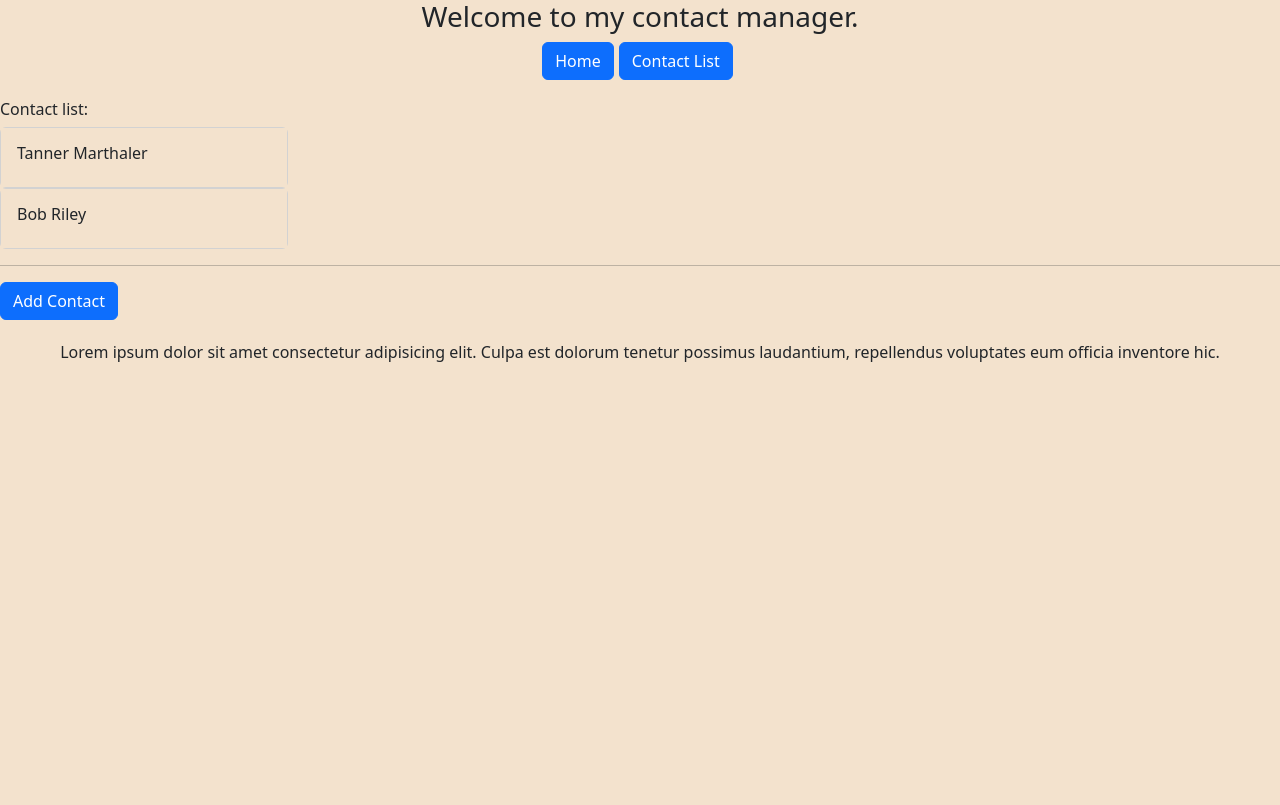
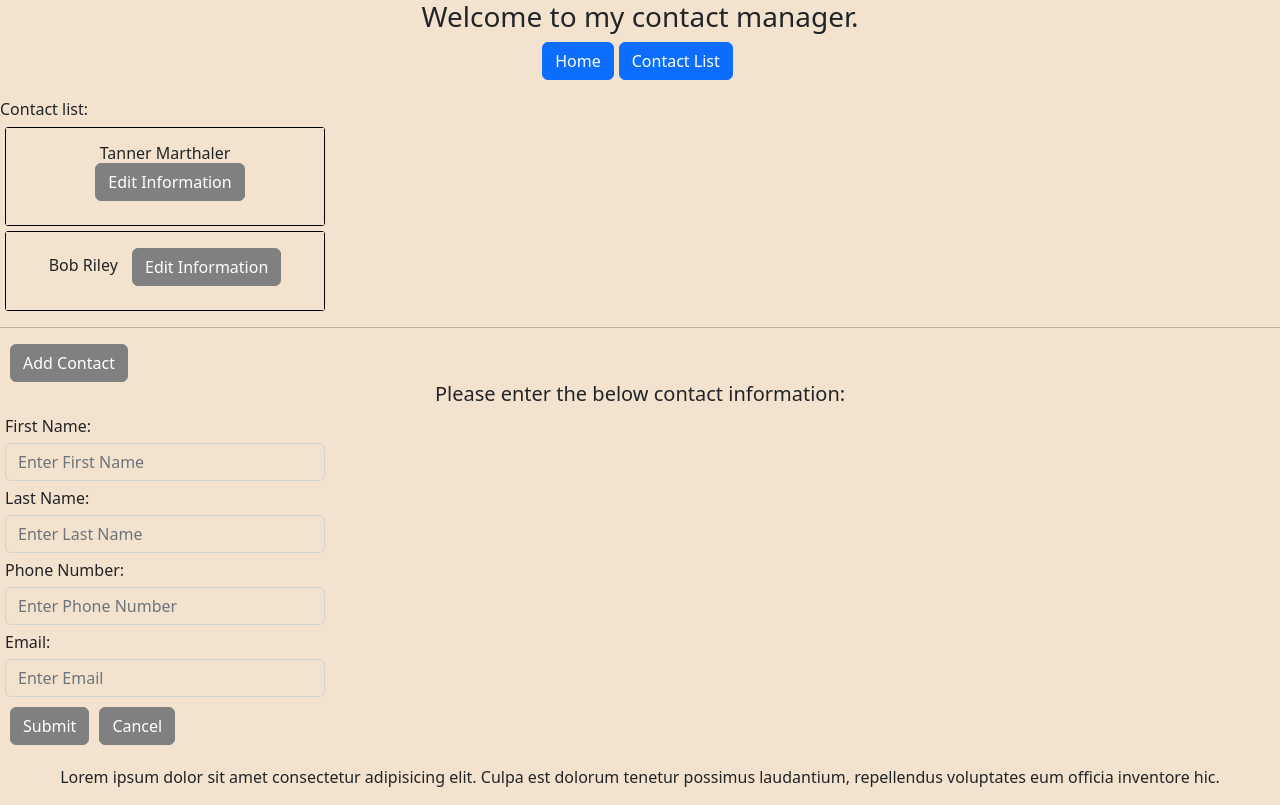
Before and after one commit to TannerMarthaler/Assignment5CSCI313, an Angular app: page /contact-list in a window 1280 px wide. Both pictures are taken after a click on the button "Add Contact". Built offline with nearby package versions, Linux system fonts and the light colour scheme.

Commit message:
Improved the contact-list and contact-information applications.

```diff
--- a/src/app/contact-list/contact-list.component.css
+++ b/src/app/contact-list/contact-list.component.css
@@ -2,6 +2,48 @@
     display : none;
 }
 
-.root:hover + .hidden{
+.card-body{
+    text-align : center;
+}
+
+.color-button{
+    margin-left : 10px;
+    background-color: grey;
+    border-color : grey;
+}
+
+.color-button:hover{
+    background-color : blue;
+    border-color : blue;
+}
+
+.card-body:hover .hidden{
     display: block;
 }
+
+.card{
+    border-color: black;
+    border-radius : 3px;
+    margin-bottom : 5px;
+    margin-left : 5px;
+    width : 20rem;
+}
+
+.form-group{
+    margin-left : 5px;
+}
+
+.form-control{
+    margin-top : 5px;
+    margin-bottom: 5px;
+    width : 20rem;
+    background-color: rgb(243, 226, 205);
+}
+
+h5{
+    text-align: center;
+}
+
+.form-buttons{
+    margin-top : 10px;
+}
--- a/src/app/contact-list/contact-list.component.html
+++ b/src/app/contact-list/contact-list.component.html
@@ -1,24 +1,74 @@
 <h6>Contact list:</h6>
-<!-- Will use *ngFor to populate this section, just for a placeholder for the structure of the page -->
 <div *ngFor="let contact of contacts">
-  <div class="card" style="width: 18rem">
+  <div class="card">
     <div class="card-body">
-      <h6 class="card-title root">
-        <!-- Find a better way to display the information on hover -->
+      <h6 class="card-title">
         {{ contact.firstName }} {{ contact.lastName }}
+        <a routerLink="/contact-information/:{{ contact.id }}">
+          <button class="btn btn-primary color-button">
+            Edit Information
+          </button></a
+        >
       </h6>
       <div class="hidden">{{ contact.phoneNumber }}</div>
     </div>
   </div>
-  <!-- <ul>
-    <li>
-      <p>
-        Name: {{ contact.firstName }} {{ contact.lastName }} <br />Phone Number:
-        {{ contact.phoneNumber }} <br />Email: {{ contact.email }}
-      </p>
-    </li>
-  </ul> -->
 </div>
 
 <hr />
-<button class="btn btn-primary">Add Contact</button>
+<div>
+  <button class="btn btn-primary color-button" (click)="displayForm()">
+    Add Contact
+  </button>
+
+  <div *ngIf="display">
+    <div>
+      <h5>Please enter the below contact information:</h5>
+      <form>
+        <div class="form-group">
+          <label for="inputFirstName">First Name:</label>
+          <input
+            type="text"
+            class="form-control"
+            id="inputFirstName"
+            placeholder="Enter First Name"
+          />
+        </div>
+        <div class="form-group">
+          <label for="inputLastName">Last Name:</label>
+          <input
+            type="text"
+            class="form-control"
+            id="inputLastName"
+            placeholder="Enter Last Name"
+          />
+        </div>
+        <div class="form-group">
+          <label for="inputPhoneNumber">Phone Number:</label>
+          <input
+            type="text"
+            class="form-control"
+            id="inputPhoneNumber"
+            placeholder="Enter Phone Number"
+          />
+        </div>
+        <div class="form-group">
+          <label for="inputEmail">Email:</label>
+          <input
+            type="text"
+            class="form-control"
+            id="inputEmail"
+            placeholder="Enter Email"
+          />
+        </div>
+      </form>
+    </div>
+
+    <div class="form-buttons">
+      <button class="btn btn-primary color-button" type="submit">Submit</button>
+      <button class="btn btn-primary color-button" (click)="closeForm()">
+        Cancel
+      </button>
+    </div>
+  </div>
+</div>
--- a/src/app/contact-list/contact-list.component.ts
+++ b/src/app/contact-list/contact-list.component.ts
@@ -11,6 +11,7 @@ export class ContactListComponent {
 
 
   testContact : Contact = {
+    id : 1,
     firstName : 'Tanner',
     lastName : 'Marthaler',
     phoneNumber : 3203394356,
@@ -18,6 +19,7 @@ export class ContactListComponent {
   };
 
   testContact2 : Contact = {
+    id : 2,
     firstName : 'Bob',
     lastName : 'Riley',
     phoneNumber : 3333334444,
@@ -26,4 +28,13 @@ export class ContactListComponent {
 
   contacts : Contact[] = [this.testContact, this.testContact2];
 
+  display : boolean = false;
+
+  displayForm() : void{
+    this.display = true;
+  }
+
+  closeForm() : void{
+    this.display = false;
+  }
 }
--- a/src/app/contact.ts
+++ b/src/app/contact.ts
@@ -1,4 +1,5 @@
 export interface Contact{
+    id : number,
     firstName : string;
     lastName : string;
     phoneNumber : number;
--- a/src/app/routing.module.ts
+++ b/src/app/routing.module.ts
@@ -5,10 +5,12 @@ import { RouterModule, Routes } from '@angular/router';
 // Places for the routes to go
 import { HomeComponent } from './home/home.component';
 import { ContactListComponent } from './contact-list/contact-list.component';
+import { ContactInformationComponent } from './contact-information/contact-information.component'
 
 const routes : Routes = [
   { path : '', component : HomeComponent },
-  { path : 'contact-list', component : ContactListComponent }
+  { path : 'contact-list', component : ContactListComponent },
+  { path : 'contact-information/:id', component : ContactInformationComponent }
 ];
 
 @NgModule({
```
